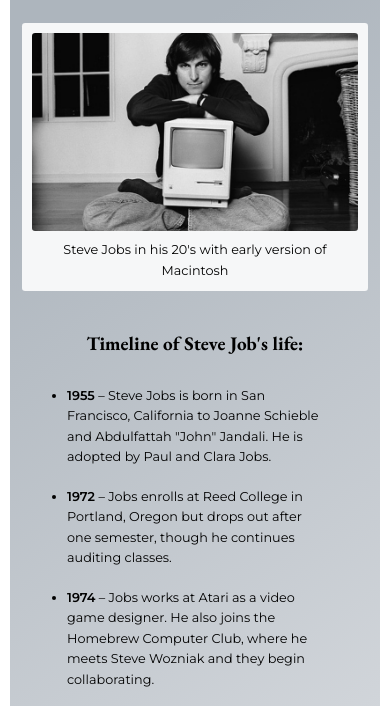
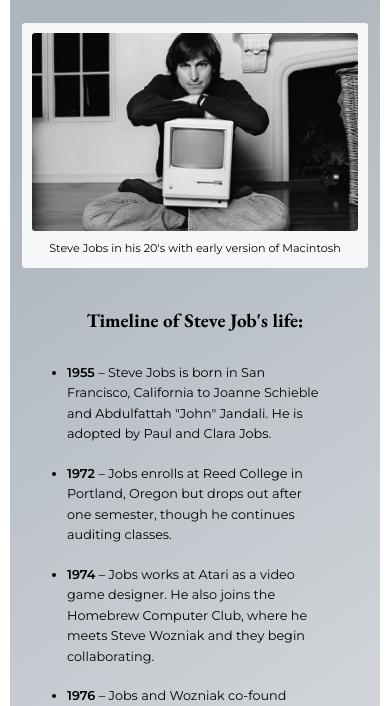
Before and after one commit to vinvieri/freeCodeCamp-Build-a-Tribute-Page, a plain HTML site: page index.html in a window 390 px wide. Shown: the part 119-825 px from the top of the page. Drawn offline with nearby package versions, Linux system fonts and the light colour scheme.

Commit message:
Update styles.css

```diff
--- a/styles.css
+++ b/styles.css
@@ -172,6 +172,10 @@ footer {
     margin-bottom: 4.8rem;
   }
 
+  #img-caption {
+    font-size: 1.4rem;
+  }
+
   h2 {
     font-size: 2.4rem;
   }
```
